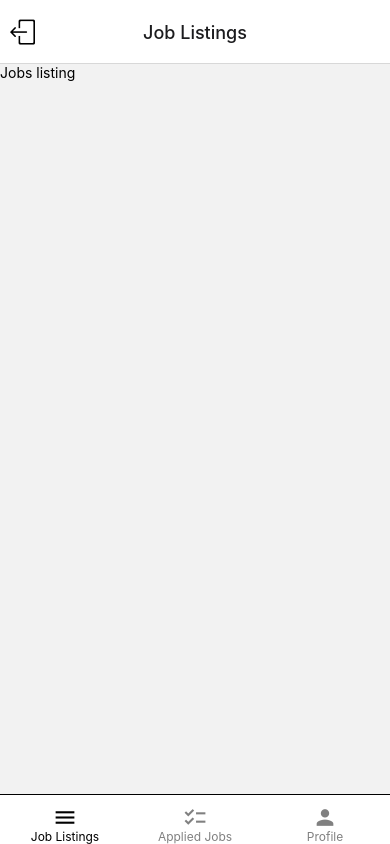
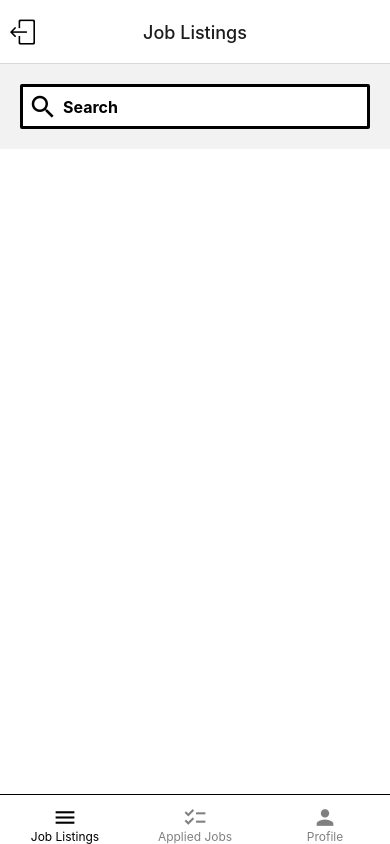
Before and after one commit to hsyncnblk/JobFinderApp, a React Native app: screen /JobListings in a window 390 px wide. Built offline with nearby package versions, Linux system fonts and the light colour scheme.

Commit message:
searchBar ui completed

```diff
--- a/package.json
+++ b/package.json
@@ -16,6 +16,7 @@
     "@react-navigation/stack": "^6.4.1",
     "axios": "^1.7.7",
     "i18next": "^23.14.0",
+    "intl-pluralrules": "^2.0.1",
     "react": "18.3.1",
     "react-hook-form": "^7.53.0",
     "react-i18next": "^15.0.1",
--- /dev/null
+++ b/src/component/SearchBar.tsx
@@ -0,0 +1,55 @@
+import React, { useState } from 'react'
+import { StyleSheet , View , TextInput } from 'react-native'
+import MaterialIcons from 'react-native-vector-icons/MaterialIcons';
+
+
+const JobListingsScreen = () => {
+
+  const [searchText, setSearchText] = useState('');
+
+  return (
+      <View style={{backgroundColor: '#F2F2F2'}}>
+
+      <View style={styles.searchSection}>
+      <MaterialIcons
+              name="search"
+              size={30}
+              color="black"
+              style={{  padding: 5 }}
+
+            />
+          <TextInput
+          style={styles.input}
+          placeholder="Search"
+          placeholderTextColor='black'
+          value={searchText}
+          onChangeText={(text) => setSearchText(text)}
+        />
+      </View>
+      </View>
+  )
+}
+
+const styles = StyleSheet.create({
+
+  searchSection: {
+    height:45,
+    flexDirection: 'row',
+    alignItems: 'center',
+    borderWidth: 3,
+    borderColor: 'black',
+    borderRadius: 2,
+    margin: 20,
+    backgroundColor: '#FFF',
+  },
+
+  input: {
+    flex: 1,
+    fontWeight:'bold',
+    fontSize: 16,
+    color: 'black',
+  },
+
+});
+
+export default JobListingsScreen
--- a/src/screens/CreateAccountScreen.tsx
+++ b/src/screens/CreateAccountScreen.tsx
@@ -6,11 +6,12 @@ import { useForm, Controller } from 'react-hook-form';
 import { useNavigation } from '@react-navigation/native';
 import { useMutation } from 'react-query';
 import { registerUser } from '../api/index';
+import { AuthContext } from '../context/AuthContext';
 
 const CreateAccountScreen = () => {
   const { control, handleSubmit ,reset } = useForm();
   const navigation = useNavigation();
-
+  const { login } = useContext(AuthContext);
 
   const mutation = useMutation(({ email, password }: { email: string; password: string }) =>
     registerUser(email, password)
@@ -20,6 +21,7 @@ const CreateAccountScreen = () => {
     mutation.mutate(data, {
       onSuccess: (response) => {
         console.log('Kayıt başarılı:', response);
+        login(response.accessToken);
          navigation.navigate('JobListings');
       },
       onError: (error) => {
--- a/src/screens/JobListingsScreen.tsx
+++ b/src/screens/JobListingsScreen.tsx
@@ -1,12 +1,25 @@
-import React from 'react'
-import { Text, View } from 'react-native'
+import React, { useState } from 'react'
+import { StyleSheet , View , TextInput } from 'react-native'
+import SearchBar from '../component/SearchBar'
+
 
 const JobListingsScreen = () => {
+
+ // const [searchText, setSearchText] = useState('');
+
   return (
-    <View>
-      <Text>Jobs listing</Text>
+    <View  style={styles.container}>
+     <SearchBar/>
     </View>
   )
 }
 
+const styles = StyleSheet.create({
+  container: {
+    flex: 1,
+    backgroundColor: 'white'
+  },
+
+});
+
 export default JobListingsScreen
--- a/src/screens/LoginScreen.tsx
+++ b/src/screens/LoginScreen.tsx
@@ -5,13 +5,16 @@ import { useNavigation } from '@react-navigation/native';
 import { useTranslation } from 'react-i18next';
 import { useMutation } from 'react-query';
 import { loginUser } from '../api/index';
-
+import { AuthContext } from '../context/AuthContext';
 
 
 const LoginScreen = () => {
   const { control, handleSubmit, reset } = useForm();
   const navigation = useNavigation();
   const { t } = useTranslation();
+
+
+  const { login } = useContext(AuthContext);
 
   const mutation = useMutation(({ email, password }: { email: string; password: string }) =>
     loginUser(email, password)
@@ -21,7 +24,7 @@ const LoginScreen = () => {
     mutation.mutate(data, {
       onSuccess: (response) => {
         console.log('Login başarılı:', response);
-
+        login(response.accessToken);
 
         navigation.navigate('JobListings');
       },
--- a/src/translation/index.js
+++ b/src/translation/index.js
@@ -1,3 +1,4 @@
+import 'intl-pluralrules';
 import i18n from 'i18next';
 import { initReactI18next } from 'react-i18next';
 import en from './en.json';
@@ -12,10 +13,10 @@ i18n.use(initReactI18next).init({
       translation: tr,
     },
   },
-  lng: 'en', // Varsayılan dili burada ayarlayabilirsiniz (ör. 'en' veya 'tr')
+  lng: 'en', // varsayılan dil
   fallbackLng: 'en', // Dil bulunamazsa varsayılan dil
   interpolation: {
-    escapeValue: false, // React varsayılan olarak zaten XSS koruması sağlar
+    escapeValue: false,
   },
 });
 
```
Also changed, not shown: 1 other file (tests, documents, lock files or other folders).
